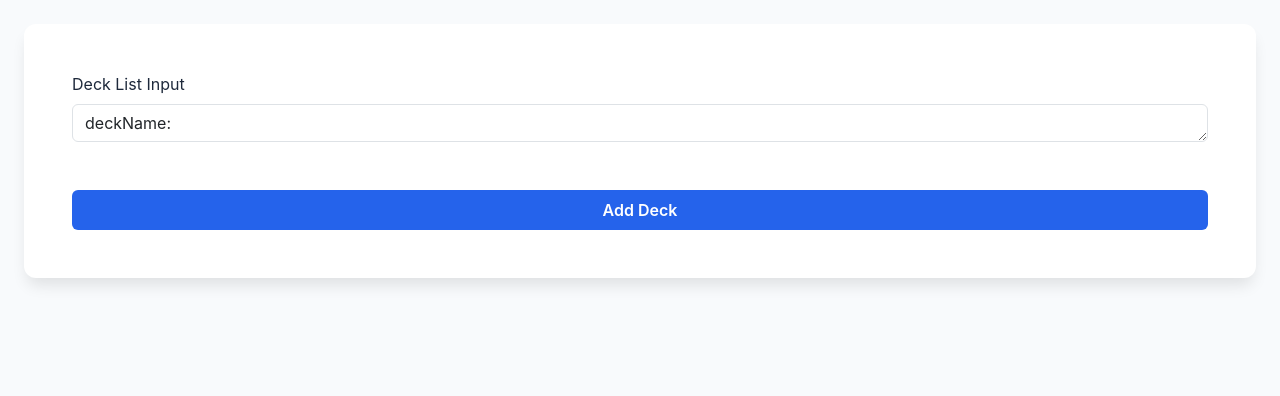
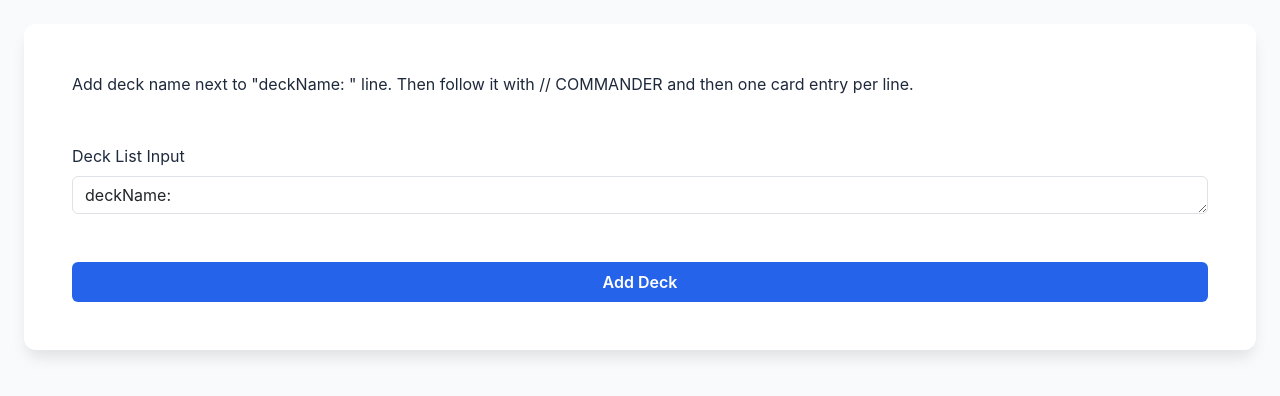
Before and after one commit to LJPomoxis/Python-MTG-DB, a Flask app: page /deckadd in a window 1280 px wide. Shown: the part 58-454 px from the top of the page. Run offline with Flask 3, Linux system fonts and the light colour scheme; some libraries are stand-ins or nearby versions.

Commit message:
Updated newdeck html with basic usage instructions.

```diff
--- a/templates/newdeck.html
+++ b/templates/newdeck.html
@@ -14,6 +14,10 @@
         <form class="content-box" method="post">
             <div class="col">
                 <div class="content-box transparent-content-box">
+                    Add deck name next to "deckName: " line.
+                    Then follow it with // COMMANDER and then one card entry per line.
+                </div>
+                <div class="content-box transparent-content-box">
                     <label class="form-label" for="deckList">Deck List Input</label>
                     <textarea class="form-control" name="deckList" id="deckList">deckName: </textarea>
                 </div>
```
